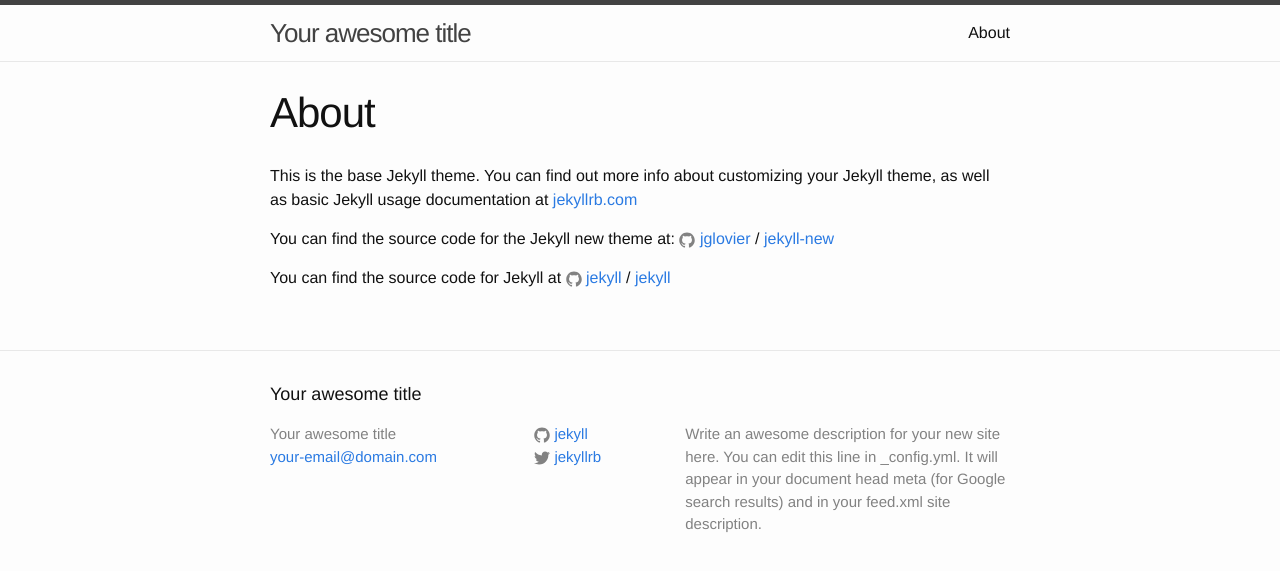
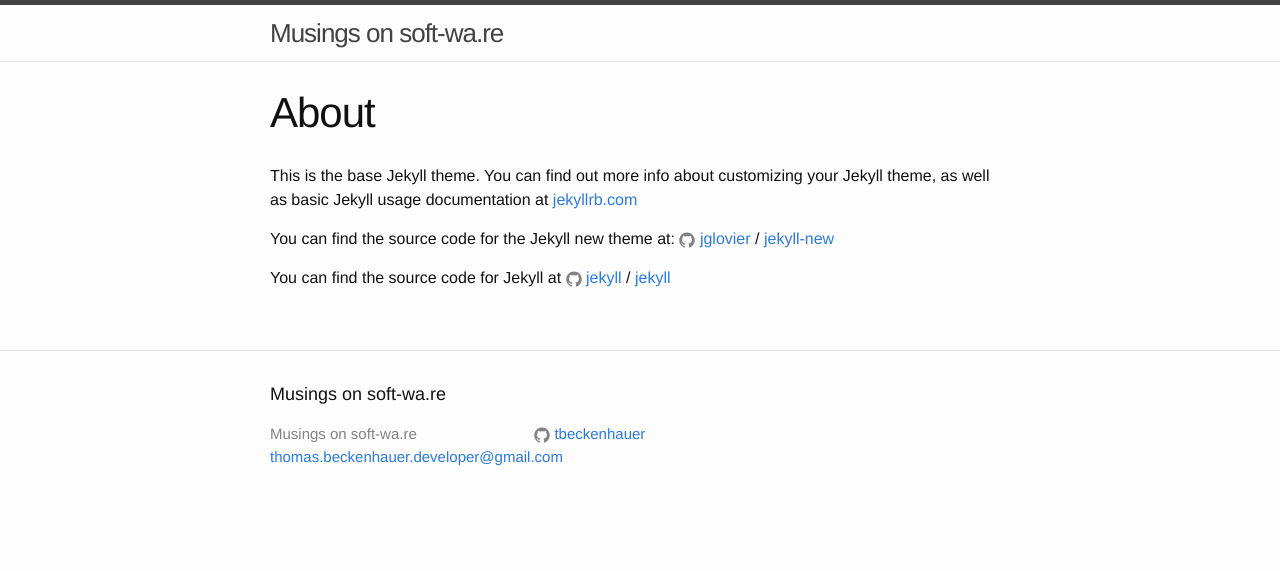
Before and after one commit to tbeckenhauer/tbeckenhauer.github.io, a Jekyll site: the page built from about.md, in a window 1280 px wide. Shown: the top 571 px of the page. Built offline with Jekyll 4.4.1, drawn with Linux system fonts in a browser that asks for light colours.

```diff
--- a/_config.yml
+++ b/_config.yml
@@ -6,16 +6,12 @@
 # 'jekyll serve'. If you change this file, please restart the server process.
 
 # Site settings
-title: Your awesome title
-email: your-email@domain.com
+title: Musings on soft-wa.re
+email: thomas.beckenhauer.developer@gmail.com
 description: > # this means to ignore newlines until "baseurl:"
-  Write an awesome description for your new site here. You can edit this
-  line in _config.yml. It will appear in your document head meta (for
-  Google search results) and in your feed.xml site description.
 baseurl: "" # the subpath of your site, e.g. /blog
-url: "http://yourdomain.com" # the base hostname & protocol for your site
-twitter_username: jekyllrb
-github_username:  jekyll
+url: "http://soft-wa.re" # the base hostname & protocol for your site
+github_username:  tbeckenhauer
 
 # Build settings
 markdown: kramdown
--- a/_includes/header.html
+++ b/_includes/header.html
@@ -16,7 +16,7 @@
       <div class="trigger">
         {% for my_page in site.pages %}
           {% if my_page.title %}
-          <a class="page-link" href="{{ my_page.url | prepend: site.baseurl }}">{{ my_page.title }}</a>
+          <!-- <a class="page-link" href="{{ my_page.url | prepend: site.baseurl }}">{{ my_page.title }}</a> -->
           {% endif %}
         {% endfor %}
       </div>
--- a/about.md
+++ b/about.md
@@ -1,7 +1,7 @@
 ---
 layout: page
 title: About
-permalink: /about/
+permalink: /aboutw/
 ---
 
 This is the base Jekyll theme. You can find out more info about customizing your Jekyll theme, as well as basic Jekyll usage documentation at [jekyllrb.com](http://jekyllrb.com/)
```
Also changed, not shown: _posts/2016-05-15-prototype-pattern.markdown (added, +82 -0 lines), _postsBacklog/2016-05-21-what-is-a-state-machine.markdown (added, +15 -0 lines), _postsBacklog/2016-05-28-what-is-a-state-machine-as-compared-to-the-strategy-pattern.markdown (added, +15 -0 lines), _postsBacklog/2020-01-1-welcome-to-jekyll.markdown (added, +25 -0 lines), _postsBacklog/2016-05-29-the-esscense-of-design-patterns.markdown (renamed from _posts/2016-05-14-welcome-to-jekyll.markdown).
